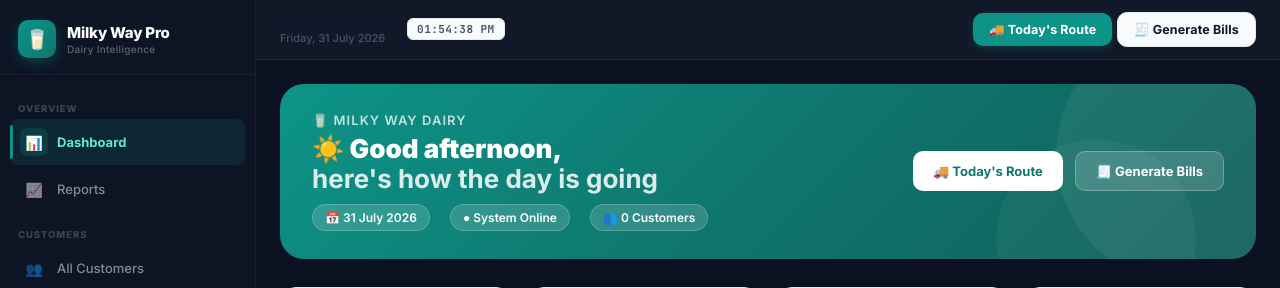
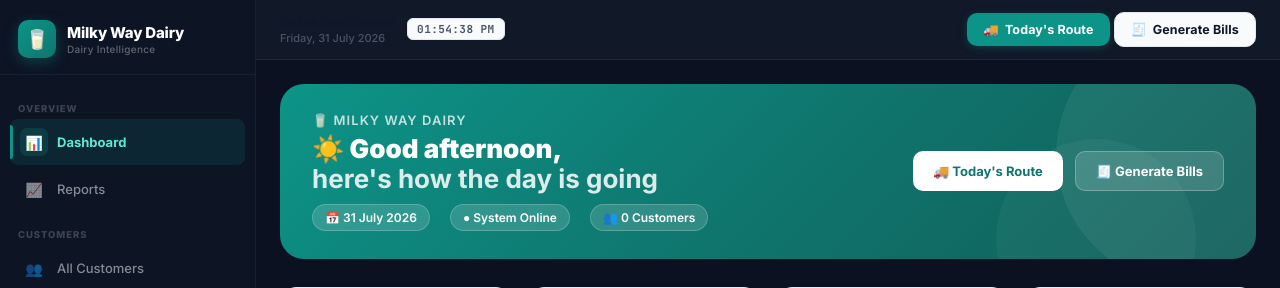
Before and after one commit to adhilnjb/MilkyWay-Management, a Django app: page / in a window 1280 px wide. Shown: the top 288 px of the page. Run offline with Django 5.2, Linux system fonts and the light colour scheme; the visitor is signed in with stand-in values (Sample User, id 1); data that the repository does not hold is empty.

Commit message:
responsive fix in the dashbord

```diff
--- a/delivery/templates/delivery/base.html
+++ b/delivery/templates/delivery/base.html
@@ -602,7 +602,7 @@ tbody tr:hover { background: var(--surface-2); }
     <a href="{% url 'dashboard' %}" class="brand-logo">
       <div class="brand-icon">🥛</div>
       <div class="brand-text">
-        <h2>Milky Way Pro</h2>
+        <h2>Milky Way Dairy</h2>
         <p>Dairy Intelligence</p>
       </div>
     </a>
--- a/delivery/templates/delivery/dashboard.html
+++ b/delivery/templates/delivery/dashboard.html
@@ -5,8 +5,12 @@
 
 {% block topbar_actions %}
 <div class="topbar-btns">
-    <a href="{% url 'delivery_today' %}" class="btn btn-primary">🚚 Today's Route</a>
-    <a href="{% url 'bill_generate' %}" class="btn btn-secondary">🧾 Generate Bills</a>
+    <a href="{% url 'delivery_today' %}" class="btn btn-primary">
+        <span class="btn-emoji">🚚</span><span class="btn-label"> Today's Route</span>
+    </a>
+    <a href="{% url 'bill_generate' %}" class="btn btn-secondary">
+        <span class="btn-emoji">🧾</span><span class="btn-label"> Generate Bills</span>
+    </a>
 </div>
 {% endblock %}
 
```
